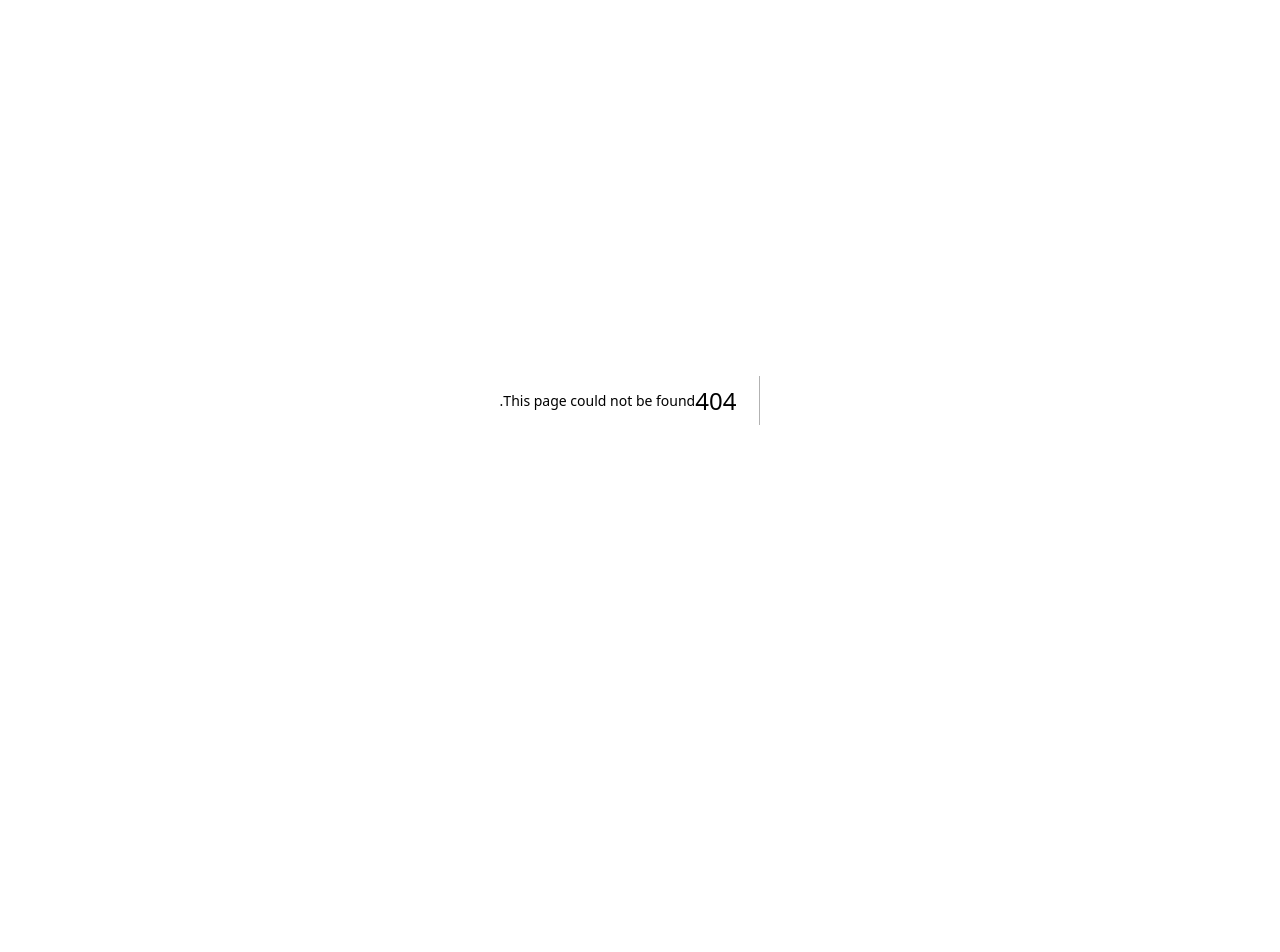
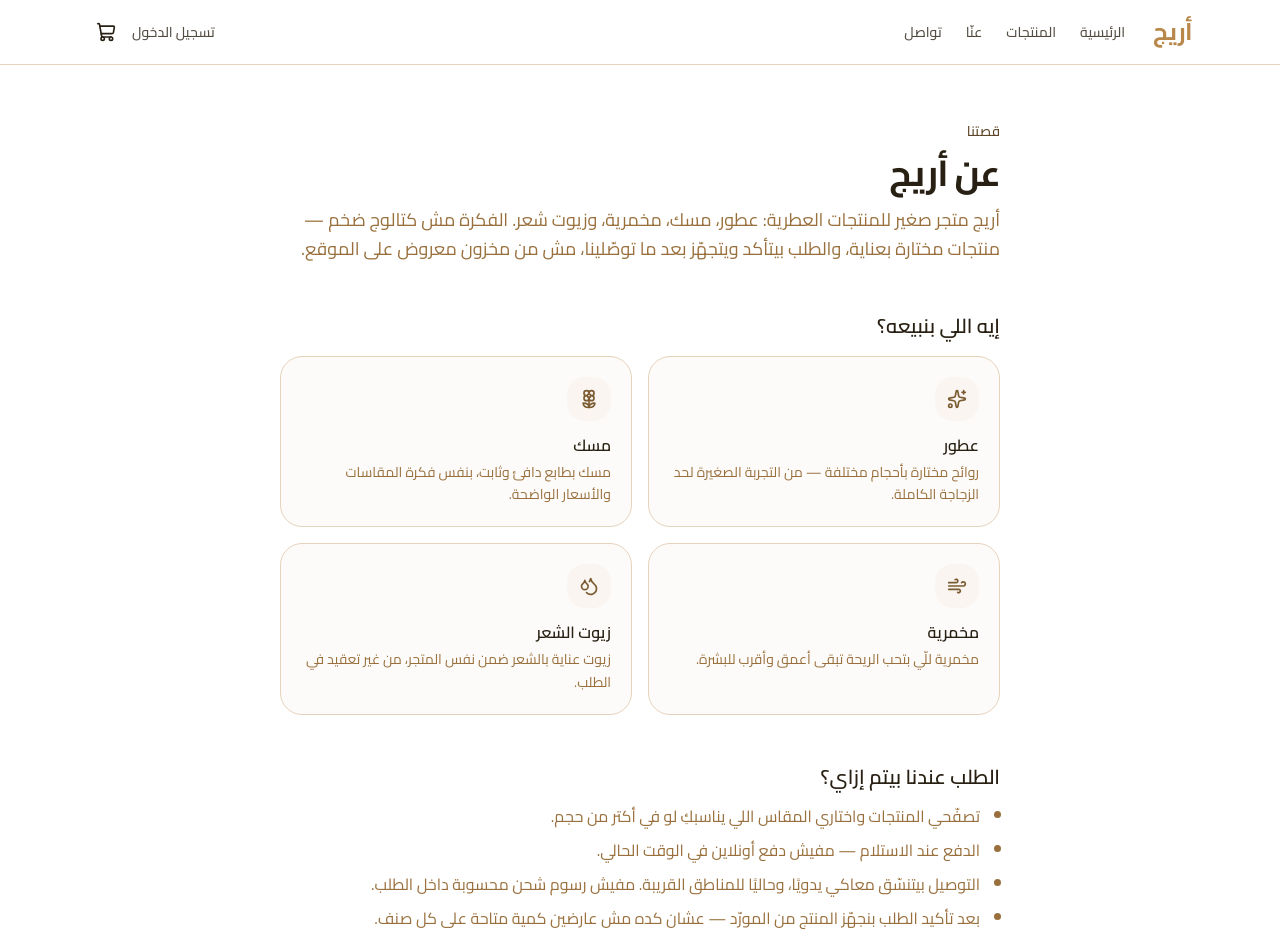
Before and after one commit to Amaribrahim-1/areej-store, a Next.js app: page /about in a window 1280 px wide. Before the commit this address had no page. Shown: the top 952 px of the page. Before the commit the page ends 800 px from the top, so only its background shows below. Built offline with nearby package versions, Linux system fonts and the light colour scheme; no server answers.

Commit message:
feat(pages): add about page with placeholder brand story

```diff
--- /dev/null
+++ b/src/app/(customer)/_components/AboutContent.tsx
@@ -0,0 +1,134 @@
+import Link from "next/link";
+import {
+  DropletsIcon,
+  Flower2Icon,
+  SparklesIcon,
+  WindIcon,
+  type LucideIcon,
+} from "lucide-react";
+
+import { buttonVariants } from "@/components/ui/button";
+import { cn } from "@/lib/utils";
+
+type CatalogLine = {
+  title: string;
+  description: string;
+  icon: LucideIcon;
+};
+
+const CATALOG: readonly CatalogLine[] = [
+  {
+    title: "عطور",
+    description: "روائح مختارة بأحجام مختلفة — من التجربة الصغيرة لحد الزجاجة الكاملة.",
+    icon: SparklesIcon,
+  },
+  {
+    title: "مسك",
+    description: "مسك بطابع دافئ وثابت، بنفس فكرة المقاسات والأسعار الواضحة.",
+    icon: Flower2Icon,
+  },
+  {
+    title: "مخمرية",
+    description: "مخمرية للّي بتحب الريحة تبقى أعمق وأقرب للبشرة.",
+    icon: WindIcon,
+  },
+  {
+    title: "زيوت الشعر",
+    description: "زيوت عناية بالشعر ضمن نفس المتجر، من غير تعقيد في الطلب.",
+    icon: DropletsIcon,
+  },
+];
+
+export default function AboutContent() {
+  return (
+    <article className="mx-auto w-full max-w-3xl px-4 py-10 sm:px-6 sm:py-14">
+      <header className="space-y-3 text-start">
+        <p className="text-sm font-medium text-text-accent">قصتنا</p>
+        <h1 className="font-heading text-3xl font-bold tracking-tight text-foreground sm:text-4xl">
+          عن أريج
+        </h1>
+        <p className="text-pretty text-base leading-relaxed text-muted-foreground sm:text-lg">
+          أريج متجر صغير للمنتجات العطرية: عطور، مسك، مخمرية، وزيوت شعر. الفكرة
+          مش كتالوج ضخم — منتجات مختارة بعناية، والطلب بيتأكد ويتجهّز بعد ما
+          توصّلينا، مش من مخزون معروض على الموقع.
+        </p>
+      </header>
+
+      <section
+        aria-labelledby="about-catalog-heading"
+        className="mt-10 space-y-4 sm:mt-12"
+      >
+        <h2
+          id="about-catalog-heading"
+          className="font-heading text-xl font-semibold text-foreground"
+        >
+          إيه اللي بنبيعه؟
+        </h2>
+        <ul className="grid gap-4 sm:grid-cols-2">
+          {CATALOG.map((item) => (
+            <CatalogItem key={item.title} item={item} />
+          ))}
+        </ul>
+      </section>
+
+      <section
+        aria-labelledby="about-how-heading"
+        className="mt-10 space-y-3 sm:mt-12"
+      >
+        <h2
+          id="about-how-heading"
+          className="font-heading text-xl font-semibold text-foreground"
+        >
+          الطلب عندنا بيتم إزاي؟
+        </h2>
+        <ul className="list-disc space-y-2 ps-5 text-sm leading-relaxed text-muted-foreground sm:text-base">
+          <li>تصفّحي المنتجات واختاري المقاس اللي يناسبكِ لو في أكتر من حجم.</li>
+          <li>الدفع عند الاستلام — مفيش دفع أونلاين في الوقت الحالي.</li>
+          <li>
+            التوصيل بيتنسّق معاكي يدويًا، وحاليًا للمناطق القريبة. مفيش رسوم
+            شحن محسوبة داخل الطلب.
+          </li>
+          <li>
+            بعد تأكيد الطلب بنجهّز المنتج من المورّد — عشان كده مش عارضين كمية
+            متاحة على كل صنف.
+          </li>
+        </ul>
+      </section>
+
+      <div className="mt-10 flex flex-col gap-3 sm:mt-12 sm:flex-row sm:items-center">
+        <Link href="/products" className={cn(buttonVariants({ size: "lg" }))}>
+          تسوّقي المنتجات
+        </Link>
+        <Link
+          href="/contact"
+          className={cn(buttonVariants({ variant: "outline", size: "lg" }))}
+        >
+          تواصلي معنا
+        </Link>
+      </div>
+    </article>
+  );
+}
+
+function CatalogItem({ item }: { item: CatalogLine }) {
+  const Icon = item.icon;
+
+  return (
+    <li className="flex flex-col items-start gap-3 rounded-3xl border border-border bg-brand-50/40 p-4 text-start sm:p-5">
+      <div
+        className="flex size-11 items-center justify-center rounded-2xl bg-brand-50 text-brand-700"
+        aria-hidden
+      >
+        <Icon className="size-5" />
+      </div>
+      <div className="space-y-1">
+        <h3 className="font-heading text-base font-semibold text-foreground">
+          {item.title}
+        </h3>
+        <p className="text-sm leading-relaxed text-muted-foreground">
+          {item.description}
+        </p>
+      </div>
+    </li>
+  );
+}
--- /dev/null
+++ b/src/app/(customer)/about/page.tsx
@@ -0,0 +1,13 @@
+import type { Metadata } from "next";
+
+import AboutContent from "../_components/AboutContent";
+
+export const metadata: Metadata = {
+  title: "عنّا | أريج",
+  description:
+    "تعرّفي على أريج: متجر للعطور والمسك والمخمرية وزيوت الشعر، مع الدفع عند الاستلام.",
+};
+
+export default function AboutPage() {
+  return <AboutContent />;
+}
```
